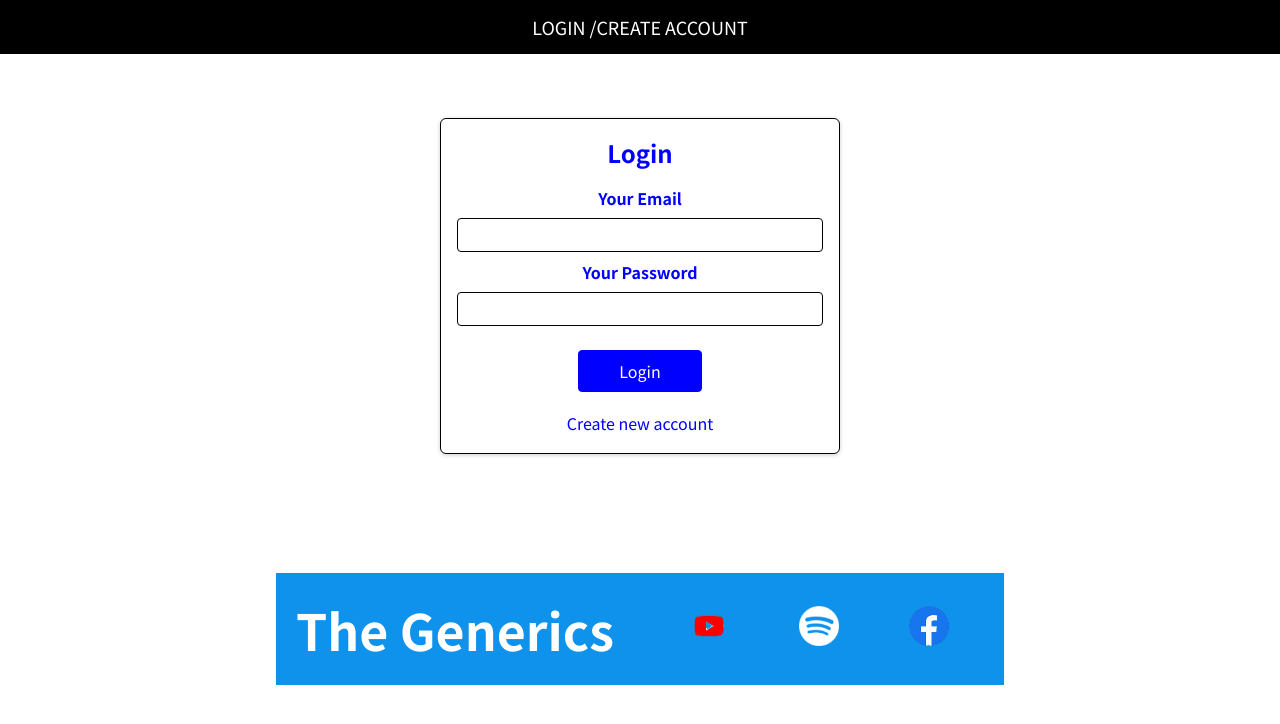
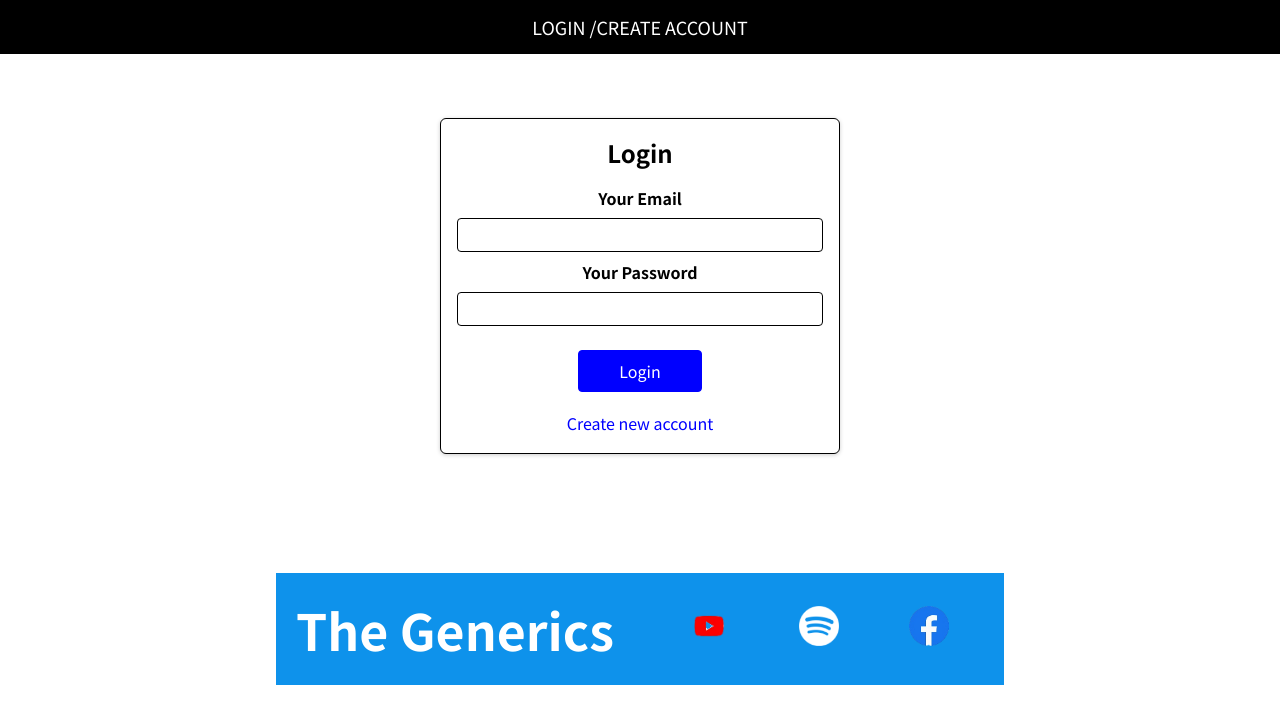
Before and after one commit to GeethasriIrudayasamy/E_Commerce_website, a React (Create React App) app: page / in a window 1280 px wide. Shown: the top 724 px of the page. Built offline with nearby package versions, Linux system fonts and the light colour scheme.

Commit message:
Protecting The product Page

```diff
--- a/src/App.js
+++ b/src/App.js
@@ -1,16 +1,44 @@
-import React from "react";
-import { Route, Switch } from "react-router-dom";
+import React, { useContext } from "react";
+import { Route, Switch, Redirect } from "react-router-dom";
 import Home from "./Components/Pages/HomePage/Home";
 import Store from "./Components/Pages/StorePage/Store";
 import Contact from "./Components/Pages/ContactPage/Contact";
 import About from "./Components/Pages/AboutPage/About";
 import Login from "./Components/Pages/LoginPage/LoginPage";
 import CartProvider from "./Store/CartProvider";
+import AuthContext from "./Store/AuthContext";
 import ProductDetail from "./Components/Pages/ProductDetail/ProductDetail";
 
 function App() {
+    const authCtx = useContext(AuthContext);
+    const isLoggedIn = authCtx.isLoggedIn;
+
     return (
         <CartProvider>
+            {!isLoggedIn && (
+                <Switch>
+                    <Route path="/store" exact>
+                        <Redirect to="/" />
+                    </Route>
+                    <Route exact path="/about">
+                        <Redirect to="/" />
+                    </Route>
+                    <Route exact path="/home">
+                        <Redirect to="/" />
+                    </Route>
+                    <Route path="/contact">
+                        <Redirect to="/" />
+                    </Route>
+                    <Route path="/store/:productId">
+                        <Redirect to="/" />
+                    </Route>
+                    <Route exact path="/">
+                        <Login />
+                    </Route>
+                </Switch>
+            )}
+
+            {isLoggedIn && (
                 <Switch>
                     <Route exact path="/about">
                         <About />
@@ -24,13 +52,11 @@ function App() {
                     <Route path="/contact">
                         <Contact />
                     </Route>
-                <Route exact path="/">
-                    <Login />
-                </Route>
                     <Route path="/store/:productId">
                         <ProductDetail />
                     </Route>
                 </Switch>
+            )}
         </CartProvider>
     );
 }
--- a/src/Components/Pages/LoginPage/LoginPage.module.css
+++ b/src/Components/Pages/LoginPage/LoginPage.module.css
@@ -12,7 +12,7 @@
 
 .auth h1 {
     text-align: center;
-    color: blue;
+    color: black;
     margin-bottom: 1rem;
 }
 
@@ -22,7 +22,7 @@
 
 .control label {
     display: block;
-    color: blue;
+    color: black;
     font-weight: bold;
     margin-bottom: 0.5rem;
 }
```
Also changed, not shown: 1 other file (tests, documents, lock files or other folders). Lines whose indentation alone changed are shown as unchanged.
